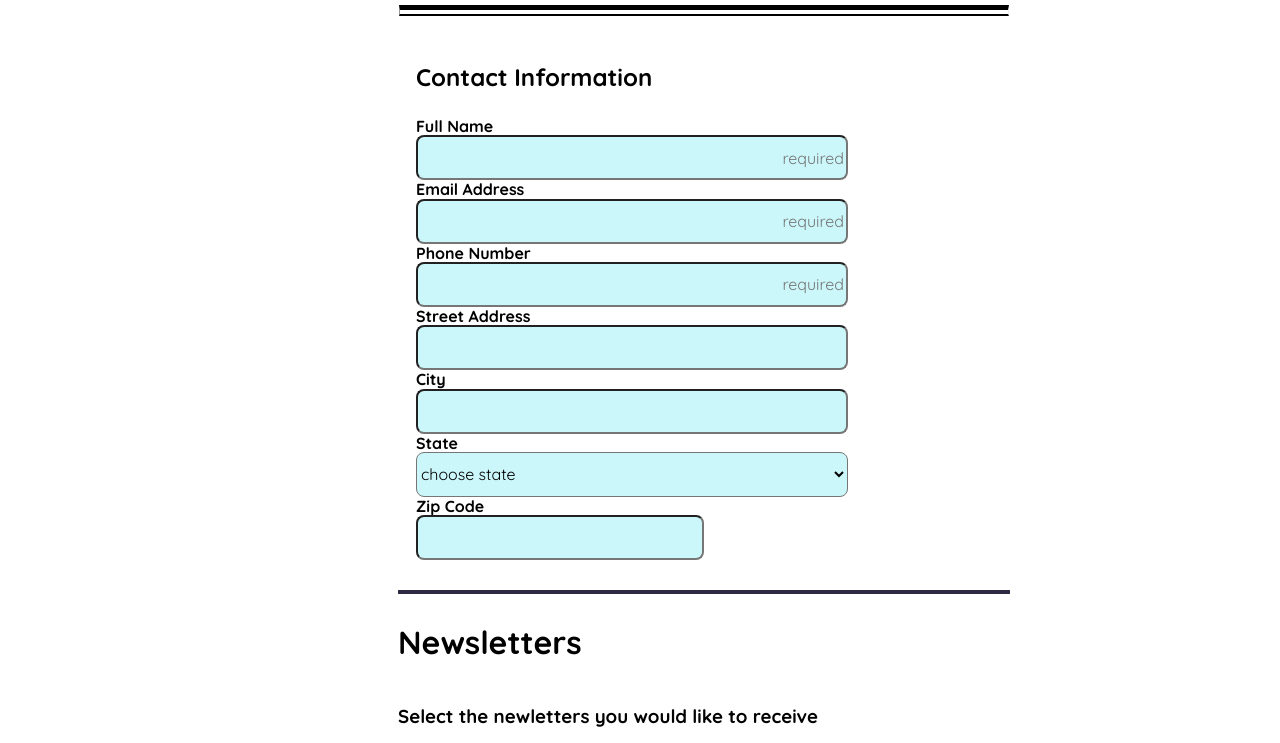
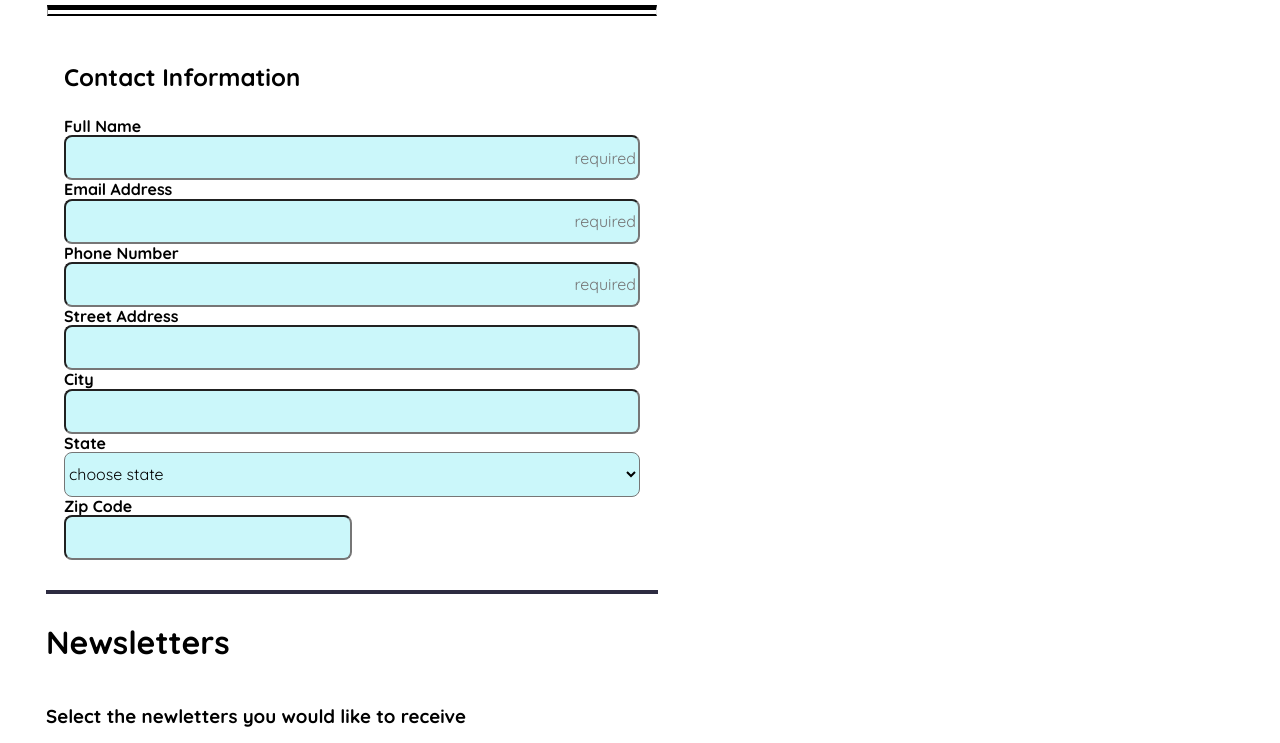
Before and after one commit to KellerC21/Online--Registration-Form-Unit-03, a plain HTML site: page index.html in a window 1280 px wide. Shown: the part 197-940 px from the top of the page. Drawn offline with Linux system fonts and the light colour scheme.

Commit message:
Update style.css

```diff
--- a/css/style.css
+++ b/css/style.css
@@ -6,6 +6,7 @@ body {
     display: flex;
     flex-direction: column;
     text-align: center;
+
     width: 100%;
     margin: 0;
     padding: 0px;
@@ -53,7 +54,7 @@ legend {
 input[type=text],
 input[type=tel],
 select {
-    width: 75%;
+    width: 100%;
     height: 45px;
     box-sizing: border-box;
     border-radius: 8px;
@@ -71,7 +72,7 @@ input:focus,
 select:focus,
 textarea:focus {
     transition: all 0.5s ease-out;
-    background-color: #708186;
+    background-color: #fbfeff;
     outline: 3px solid rgb(45, 43, 65);
 }
 
@@ -117,23 +118,25 @@ button {
     color: #D3D3D3;
   }
 
-  @media {
+  @media (min-width: 768px){
 
 
     body {
-        min-width: 768px;
         display: flex;
         flex-direction: column;
+        flex-wrap: wrap;
     }
 
     main {
+        display: flex;
+        flex-direction: column;
         text-align: left;
         width: 50%;
-        margin-right: 300%;
-        margin-left: 30%;
     }
 
     header {
+        display: flex;
+        flex-direction: column;
         background-color:#2d3945;
         color:#f2f2f2;
         text-align: center;
@@ -141,6 +144,8 @@ button {
 
 
     #user{
+        display: flex;
+        flex-direction: column;
         text-align: left;
         margin: 20px;
         margin-bottom: 20px;
```
